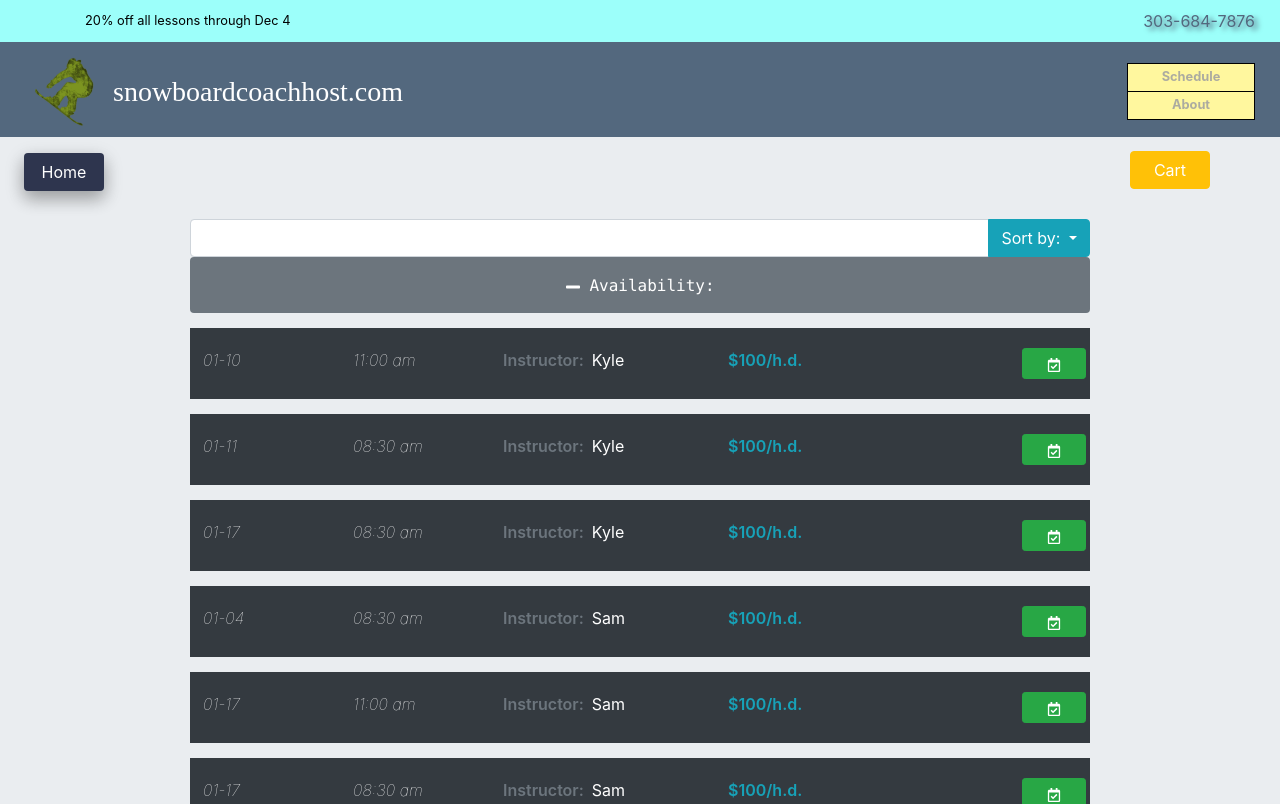
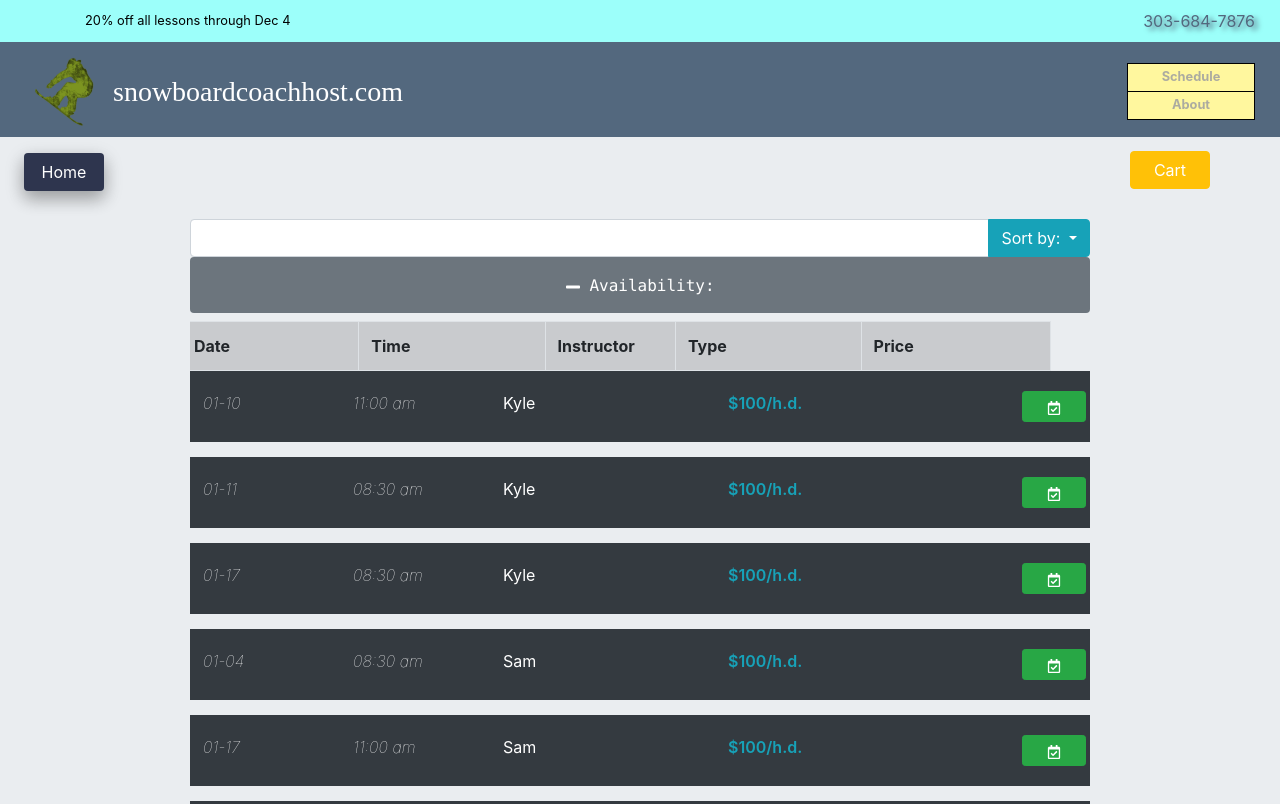
Before and after one commit to hicksey-makes/ski-lessons-snowV2, a React (Create React App) app: page /schedule in a window 1280 px wide. Shown: the top 804 px of the page. Built offline with nearby package versions, Linux system fonts and the light colour scheme; a web font is replaced by a local one.

Commit message:
add tablehead to listLesson comp

```diff
--- a/src/components/Reserve/ListLesson.js
+++ b/src/components/Reserve/ListLesson.js
@@ -26,9 +26,9 @@ class ListLesson extends Component {
               </span>
             </div>
             <div className="col-4 col-md-3 brd">
-              <span className="label-item mr-2 text-break">
+              {/*  <span className="label-item mr-2 text-break">
               Instructor:
-              </span>
+              </span>*/}
               <span className="board-name text-white">
               {this.props.lsns.instructorName}
               </span>
--- a/src/components/Reserve/ListLessons.js
+++ b/src/components/Reserve/ListLessons.js
@@ -22,6 +22,19 @@ class ListLessons extends Component {
         'lesson-list item-list mb-3 ' +
         (this.props.formDisplay ? 'remove-lsn-list' : '')
       }>
+      <div className="container">
+      <table className="table table-bordered mt-2 mb-n3 w-85 ml-n4">
+        <thead className="">
+          <tr className="table-active">
+            <th className="">Date</th>
+            <th className="">Time</th>
+            <th className="" style={{width: 15 + "%"}}>Instructor</th>
+            <th className="">Type</th>
+            <th className="">Price</th>
+          </tr>
+        </thead>
+      </table>
+      </div>
         {this.props.lessons.map(item => {
           return <ListLesson  key={item.lsnId} lsns={item} toggleAdd={this.props.toggleAdd} reserveLsn={this.props.reserveLsn}  />
         })}
--- a/src/components/Reserve/Schedule.js
+++ b/src/components/Reserve/Schedule.js
@@ -157,6 +157,7 @@ class Schedule extends Component {
             <div className="col-md-12">
               <div className="container">
                 <SearchLessons searchLsns={this.searchLsns} orderBy={this.state.orderBy} orderDir={this.state.orderDir} changeOrder={this.changeOrder} hideForm={this.hideForm} />
+
                 <ListLessons lessons={filteredLsns} deleteLesson={this.deleteLesson} toggleAdd={this.toggleAdd} formDisplay={this.state.formDisplay} reserveLsn={this.reserveLesson}/>
                 <h6 className="text-right"><strong>Key</strong> h.d.: half day.</h6>
                 <AddLessons onProductAdd={this.handleProductAdd} onProductDelete={this.handleProductDelete} cart={this.state.cart} formDisplay={this.state.formDisplay} toggleAdd={this.toggleAdd} lessonTime={this.state.lessonTime} lessonDate={this.state.lessonDate} lessonLength={this.state.lessonLength} instructorName={this.state.instructorName} setPrice={this.setPrice}/>
```
